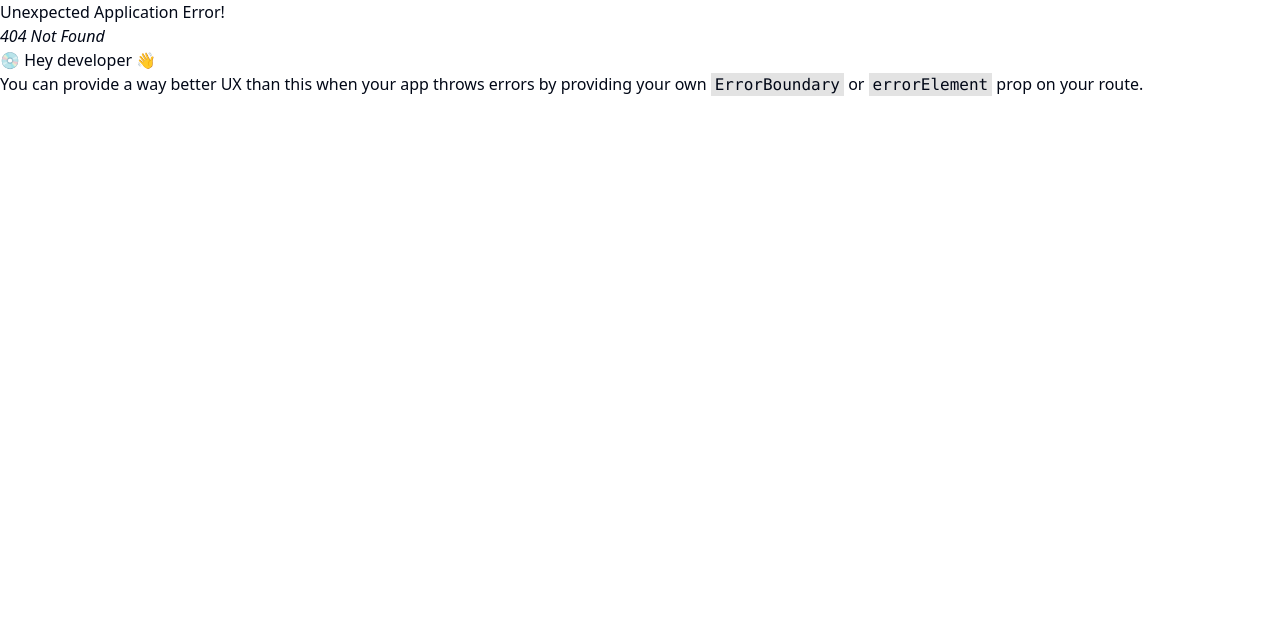
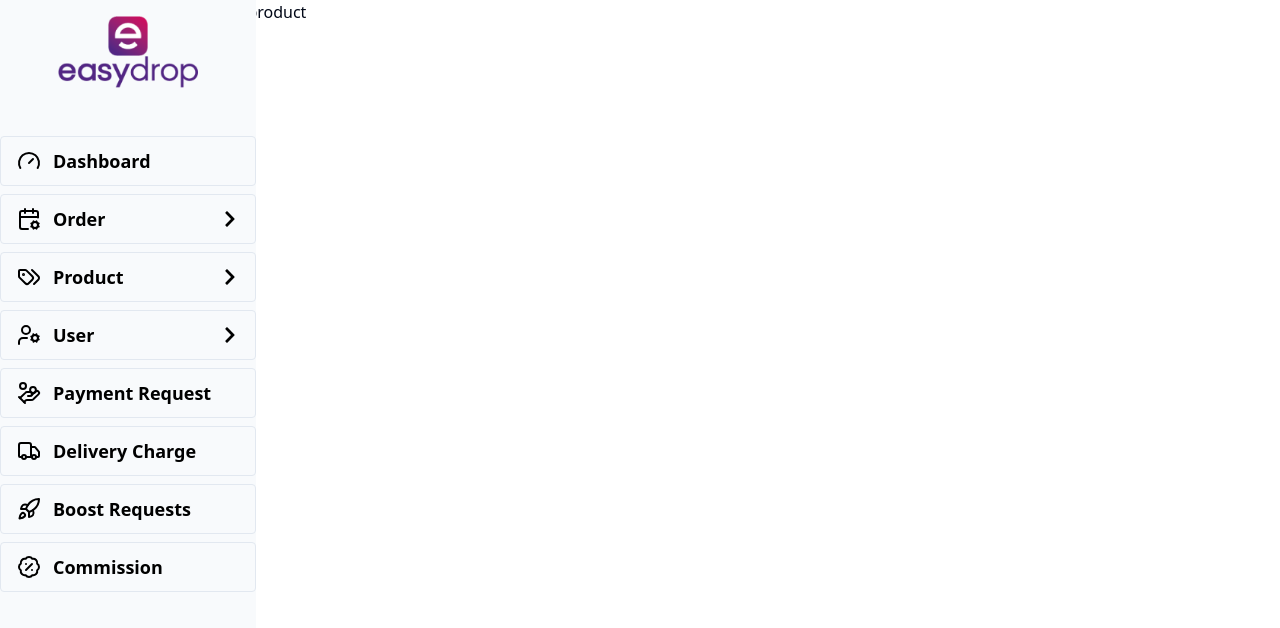
Before and after one commit to Shakil53/admin-dashboard-sidebar-easydrop, a React (Vite) app: page /admin-dashboard/product/add-product in a window 1280 px wide. Before the commit this address had no page. Shown: the top 628 px of the page. Built offline with nearby package versions, Linux system fonts and the light colour scheme.

Commit message:
add product

```diff
--- a/src/layout/Sidebar.jsx
+++ b/src/layout/Sidebar.jsx
@@ -3,7 +3,7 @@ import { FaBars, FaTimes, FaChevronDown, FaChevronRight } from 'react-icons/fa';
 import { NavLink, useLocation } from 'react-router-dom';
 import companyIcon from '../assets/logo/companyLogo.png';
 import companyName from '../assets/logo/company-name.png';
-import { Gauge, CalendarCog, Component, ListTodo, Tags, ClipboardMinus, ClipboardCopy, UserCog, UserPen,UserRoundSearch, HandCoins,Truck, BadgePercent, Rocket} from 'lucide-react';
+import { Gauge, CalendarCog, Shapes, ListTodo, Tags, ClipboardMinus, ClipboardCopy, UserCog, UserPen,UserRoundSearch, HandCoins,Truck, BadgePercent, Rocket, PackagePlus} from 'lucide-react';
 
 
 const Sidebar = () => {
@@ -44,7 +44,8 @@ const Sidebar = () => {
       icon: Tags ,
       submenu: [
         { name: 'List', to: '/admin-dashboard/product/list', icon: ListTodo},
-        { name: 'Category', to: '/product/category', icon: Component},
+        { name: 'Category', to: '/product/category', icon: Shapes},
+        { name: 'Add product TODO', to: '/admin-dashboard/product/add-product', icon: PackagePlus},
       ],
     },
     {
--- /dev/null
+++ b/src/pages/AddProduct.jsx
@@ -0,0 +1,11 @@
+
+
+const AddProduct = () => {
+    return (
+        <div>
+            <h1>Add product</h1>
+        </div>
+    );
+};
+
+export default AddProduct;
--- a/src/pages/Dashboard.jsx
+++ b/src/pages/Dashboard.jsx
@@ -49,7 +49,9 @@ const Dashboard = () => {
             </div>
             {/* Main Content goes here */}
             <div className="p-3 grid sm:grid-cols-12 gap-4">
-                <div className="sm:col-span-12 min-h-[100px] rounded-lg border p-4 shadow-md"></div>
+                <div className="sm:col-span-12 min-h-[100px] rounded-lg border p-4 shadow-md">
+                    <h1>Deshboard here</h1>
+                </div>
                 {/* <div className="sm:col-span-5 min-h-[100px] rounded-lg border p-4 shadow-md"></div>
                 <div className="sm:col-span-5 min-h-[100px] rounded-lg border p-4 shadow-md"></div> */}
             </div>
--- a/src/router/routes.jsx
+++ b/src/router/routes.jsx
@@ -1,5 +1,6 @@
 import App from "@/App";
 import AdminDashboard from "@/layout/AdminDashboard";
+import AddProduct from "@/pages/AddProduct";
 import Dashboard from "@/pages/Dashboard";
 import ProductPage from "@/pages/ProductPage";
 import {createBrowserRouter} from "react-router-dom";
@@ -22,6 +23,10 @@ export const router = createBrowserRouter([
         {
           path: '/admin-dashboard/product/list',
           element: <ProductPage></ProductPage>
+        },
+        {
+          path: '/admin-dashboard/product/add-product',
+          element: <AddProduct></AddProduct>
         }
       ]
     }
```
